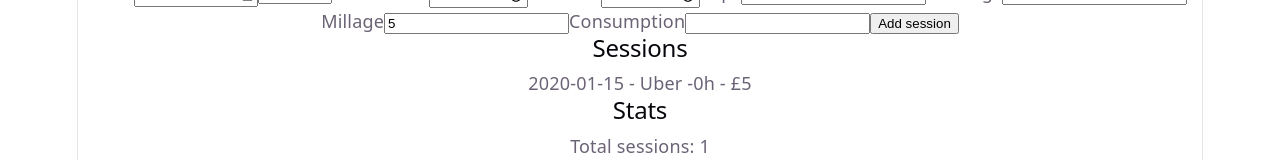
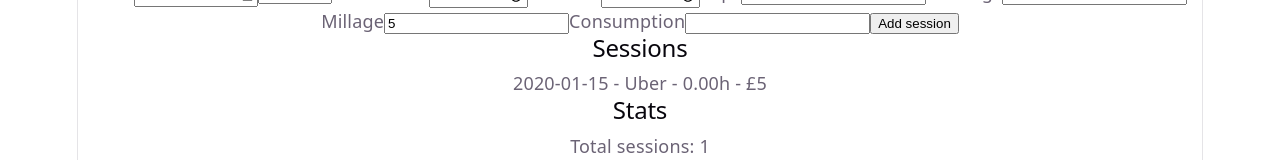
Before and after one commit to michalmzagdanski/driver-tracker, a React (Vite) app: page / in a window 1280 px wide. Both pictures are taken after typing "2020-01-15", "10:30", "10:30", "5", "5", "5" into the empty fields and a click on the button "Add session". Shown: the part 147-307 px from the top of the page. Built offline with nearby package versions, Linux system fonts and the light colour scheme.

Commit message:
Add guard clauses, session validation and fix NaN hours bug

```diff
--- a/src/App.jsx
+++ b/src/App.jsx
@@ -13,6 +13,7 @@ function App() {
     setSessions(prevSessions => [...prevSessions, newSession])
   }
 
+
   return (
     <div>
       <h1>Private Driver Tracker</h1>
--- a/src/components/SessionForm.jsx
+++ b/src/components/SessionForm.jsx
@@ -20,6 +20,9 @@ function SessionForm({ onAddSession }) {
         })
     }
     function addSession() {
+        if (!formData.hoursFrom || !formData.hoursTo || !formData.date || !formData.earnings) {
+            return;
+        }
         const newSession = {
             id: crypto.randomUUID(),
             ...formData
--- a/src/components/sessionList.jsx
+++ b/src/components/sessionList.jsx
@@ -2,6 +2,10 @@ import { useState } from 'react'
 
 function SessionList({ sessions }) {
     function calculateHoursWorked(hoursFrom, hoursTo) {
+        if (!hoursFrom || !hoursTo) {
+            return 0;
+        }
+
         const startParts = hoursFrom.split(":");
         const endParts = hoursTo.split(":");
         const startHours = Number(startParts[0]);
@@ -18,12 +22,12 @@ function SessionList({ sessions }) {
         const hoursWorked = totalWorkedMinutes / 60;
         return hoursWorked;
     }
-    console.log("SessionList render", sessions);
     return (
         <div>
             <h2>Sessions</h2>
 
             {sessions.map((session) => {
+
                 const hoursWorked = calculateHoursWorked(
                     session.hoursFrom,
                     session.hoursTo
@@ -31,7 +35,7 @@ function SessionList({ sessions }) {
                 );
 
                 return <div key={session.id}>
-                    <p>{session.date} - {session.platform} -{hoursWorked}h - £{session.earnings}</p>
+                    <p>{session.date} - {session.platform} -  {hoursWorked.toFixed(2)}h - £{session.earnings}</p>
                 </div>
             })}
         </div>
```
